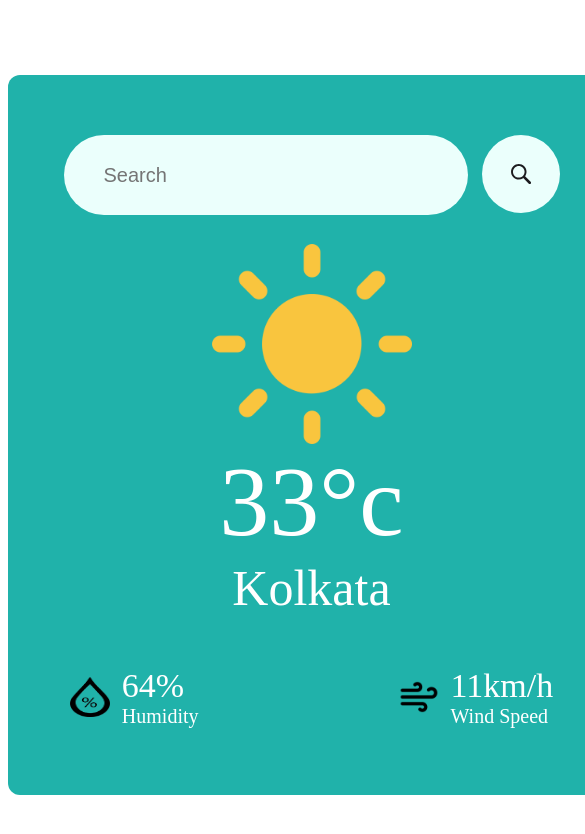
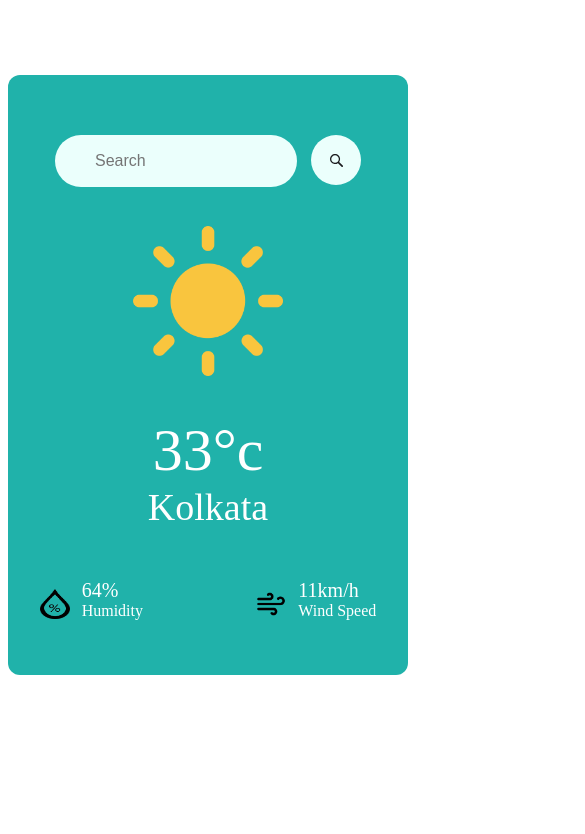
Before and after one commit to Kuyasha/OceanSky, a React (Vite) app: page / in a window 390 px wide. Shown: the top 834 px of the page, 585 px wide, since content can reach past the window. Built offline with nearby package versions, Linux system fonts and the light colour scheme.

Commit message:
commit first

```diff
--- a/src/components/WeatherApp.css
+++ b/src/components/WeatherApp.css
@@ -1,6 +1,6 @@
 .container{
     width:607px;
-    height:720px;
+    height:700px;
     margin:auto;
     margin-top:75px;
     display:flex;
@@ -99,3 +99,62 @@
 .icon{
     margin-top: 10px;
 }
+
+
+
+/* To Make Responsive  */
+@media screen and (max-width: 768px) {
+.container{
+    width:400px;
+    height: 600px;
+}
+/* TOP BAR */
+.top-bar input{
+    font-size: 16px;
+    width:200px;
+    height:50px;
+}
+.search-icon{
+    width:50px;
+    height:50px;
+}
+.search-icon img{
+    width:13px;
+    height:13px;
+}
+
+/* 2)WEATHER IMAGE, TEMP, LOCATION STYLING */
+.weather-image img{
+    height:150px;
+    width:150px;
+    padding-top: 10px;
+}
+.weather-temp{
+    font-size: 60px;
+}
+.weather-location{
+    font-size: 38px;
+}
+
+
+/* 3) DATA CONTAINER */
+.data-container{
+    gap:50px;
+    width: 400px;
+}
+.element img{
+    height:30px;
+    width:30px;
+}
+.data{
+    font-size: 20px;
+}
+.text{
+    font-size:16px;
+    font-weight:100;
+}
+.icon{
+    margin-top: 10px;
+}
+
+}
```
